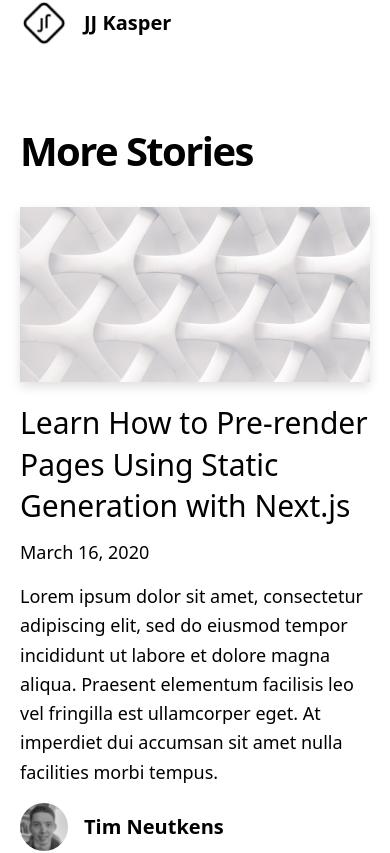
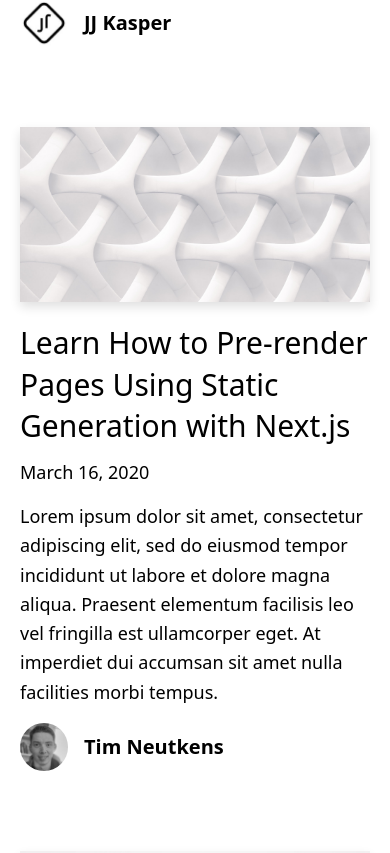
Before and after one commit to jijihuny/blog, a Next.js app: page / in a window 390 px wide. Shown: the part 778-1631 px from the top of the page. Built offline with nearby package versions, Linux system fonts and the light colour scheme.

Commit message:
[feat] 메인페이지 페이지네이션

```diff
--- a/components/more-stories.tsx
+++ b/components/more-stories.tsx
@@ -1,18 +1,16 @@
+import { ReactElement, useState } from 'react';
+import classNames from 'classnames';
 import PostPreview from './post-preview';
 import type Post from '../interfaces/post';
+import PageButton from './page-button';
 
 type Props = {
   posts: Post[]
 };
 
 function MoreStories({ posts }: Props) {
-  return (
-    <section>
-      <h2 className="mb-8 text-5xl md:text-7xl font-bold tracking-tighter leading-tight">
-        More Stories
-      </h2>
-      <div className="grid grid-cols-1 md:grid-cols-2 md:gap-x-16 lg:gap-x-32 gap-y-20 md:gap-y-32 mb-32">
-        {posts.map((post) => (
+  const [page, setPage] = useState(0);
+  const postPreviewPages = posts.map((post) => (
     <PostPreview
       key={post.slug}
       title={post.title}
@@ -22,8 +20,40 @@ function MoreStories({ posts }: Props) {
       slug={post.slug}
       excerpt={post.excerpt}
     />
+  )).reduce((postPreviewPageGroups, post) => {
+    if (postPreviewPageGroups[postPreviewPageGroups.length - 1].length >= 8) {
+      postPreviewPageGroups.push([post]);
+      return postPreviewPageGroups;
+    }
+    postPreviewPageGroups[postPreviewPageGroups.length - 1].push(post);
+    return postPreviewPageGroups;
+  }, [[] as unknown as ReactElement[]]);
+  return (
+    <section>
+      {/* <h2 className="mb-8 text-5xl md:text-7xl font-bold tracking-tighter leading-tight">
+        More Stories
+      </h2> */}
+      {postPreviewPages.map((postPreviewPage, pageNumber) => (
+        <div className={classNames(
+          'grid grid-cols-1 md:grid-cols-2 md:gap-x-16 lg:gap-x-32 gap-y-20 md:gap-y-32 mb-32',
+          {
+            hidden: pageNumber !== page,
+          },
+        )}
+        >
+          {postPreviewPage}
+        </div>
       ))}
-      </div>
+      <div className="grid grid-cols-1 md:grid-cols-2 md:gap-x-16 lg:gap-x-32 gap-y-20 md:gap-y-32 mb-32" />
+      <ol className="list-none flex container justify-center h-16">
+        {Array.from({ length: postPreviewPages.length })
+          .map((_, index) => index)
+          .map((pageNumber) => (
+            <li key={`PostPageNumber#${pageNumber}`} onClick={() => setPage(pageNumber)} className="">
+              <PageButton pageNumber={pageNumber + 1} isSelected={pageNumber === page} />
+            </li>
+          ))}
+      </ol>
     </section>
   );
 }
```
Lines whose indentation alone changed are shown as unchanged.
